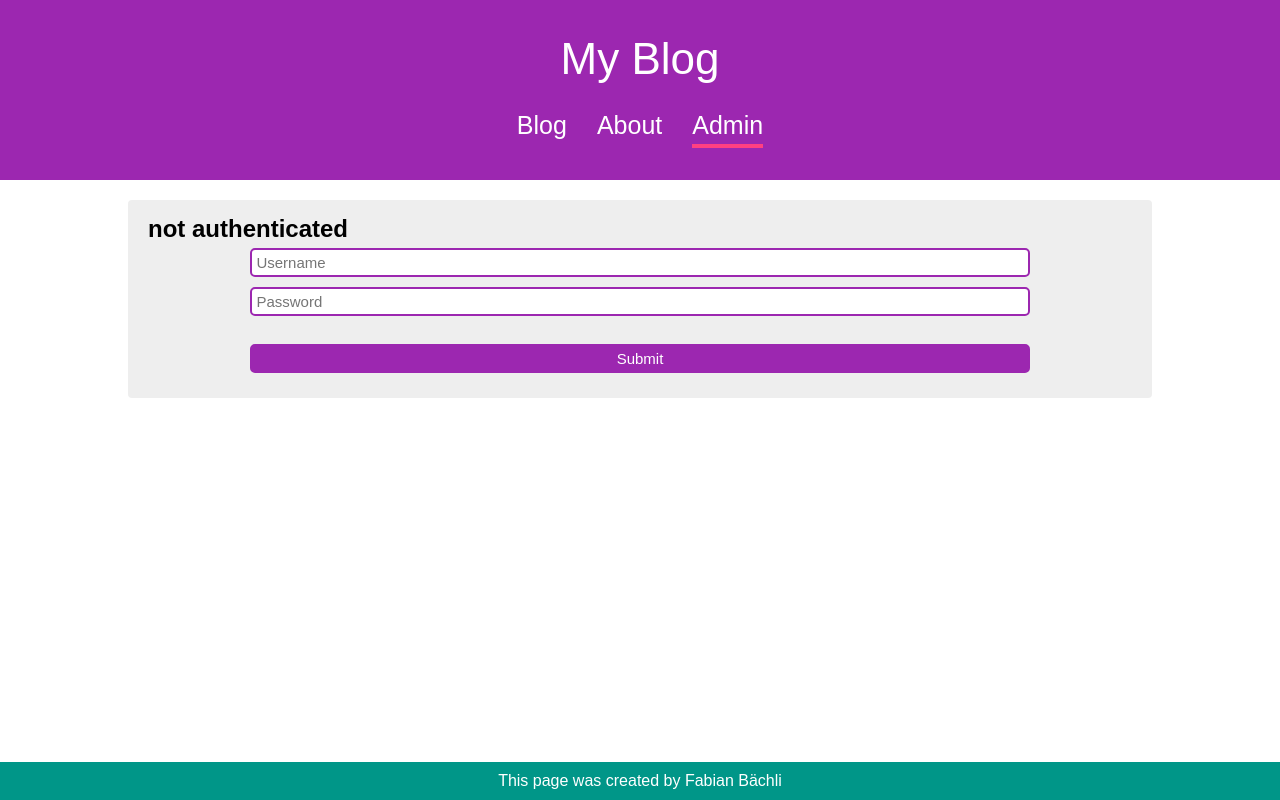
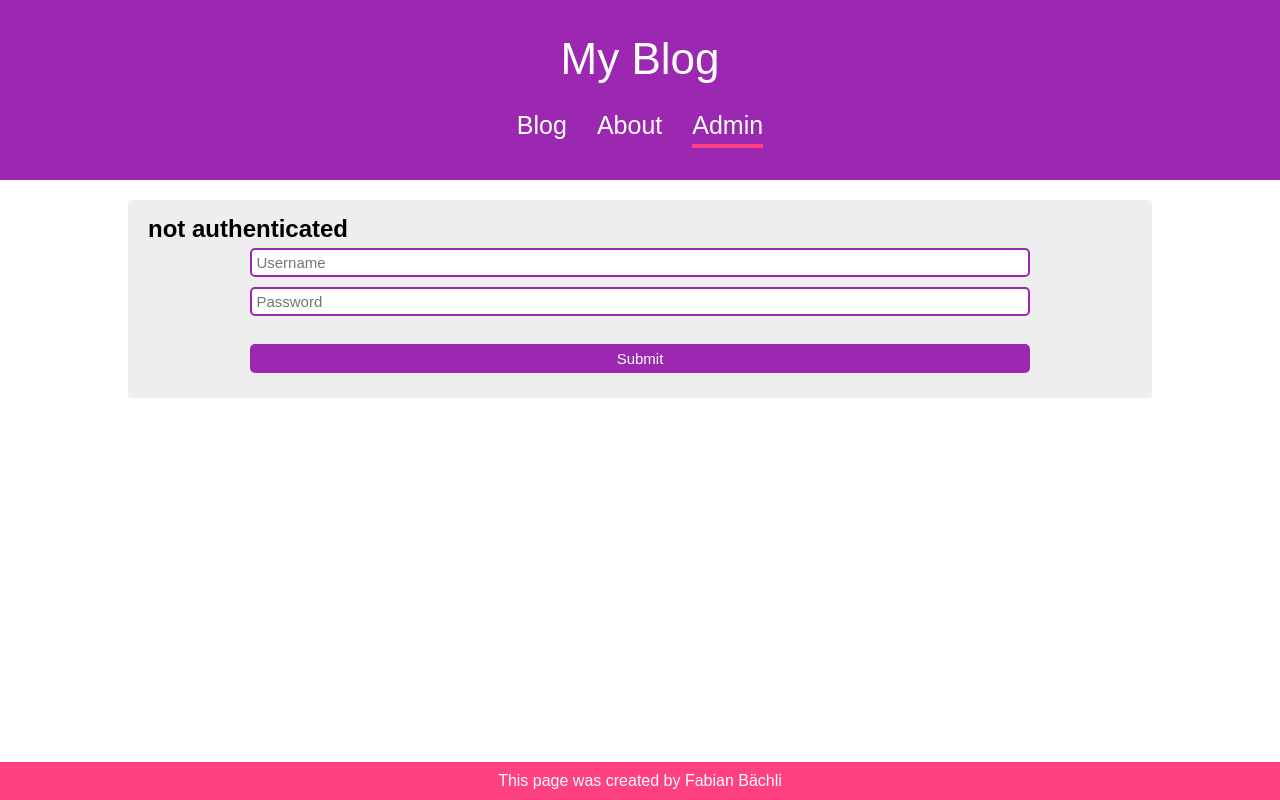
Before and after one commit to fabianbaechli/my_blog, a React app in the folder implementation/react_frontend/: page /admin in a window 1280 px wide. Built offline with nearby package versions, Linux system fonts and the light colour scheme; no server answers; the HTML template or start-up script is replaced by a standard one.

Commit message:
progress in documentation

```diff
--- a/implementation/react_frontend/src/client/style/AdminController.scss
+++ b/implementation/react_frontend/src/client/style/AdminController.scss
@@ -18,6 +18,7 @@ input[type='text'], input[type='password'] {
   outline: none;
   border-radius: 5px;
   box-shadow: none;
+  font-family: "Muli", sans-serif;
 }
 
 input[type='submit'] {
@@ -34,9 +35,9 @@ input[type='submit'] {
 input[type='submit']:hover {
   box-shadow: 0 3px 6px rgba(0,0,0,0.16), 0 3px 6px rgba(0,0,0,0.23);
 }
+
 .field {
   padding: 5px;
-  font-family: "Inconsolata", sans-serif;
 }
 
 textarea {
--- a/implementation/react_frontend/src/client/style/Footer.scss
+++ b/implementation/react_frontend/src/client/style/Footer.scss
@@ -4,7 +4,7 @@
   left: 0;
   padding-top: 10px;
   padding-bottom: 10px;
-  background-color: #009688;
+  background-color: #ff4081;
   color: white;
   text-align: center;
 }
```
Also changed, not shown: 2 other files (tests, documents, lock files or other folders).
